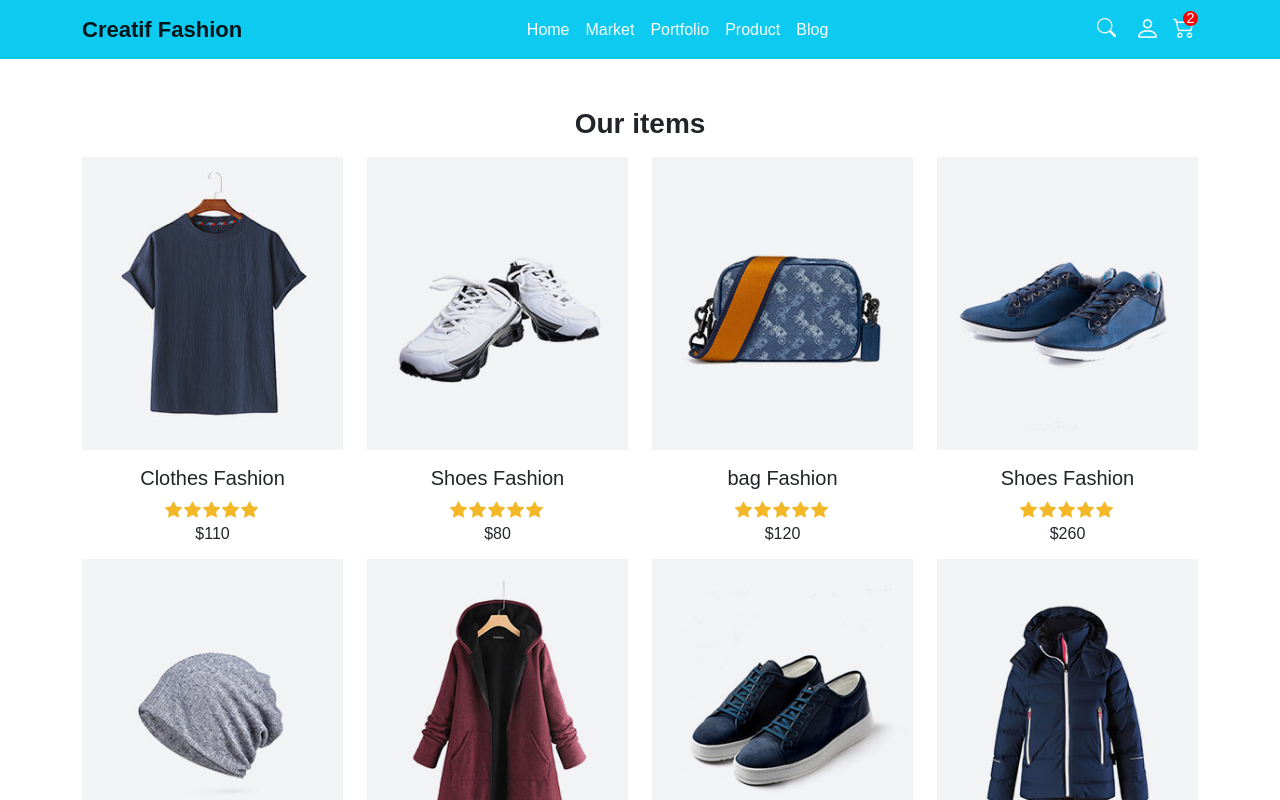
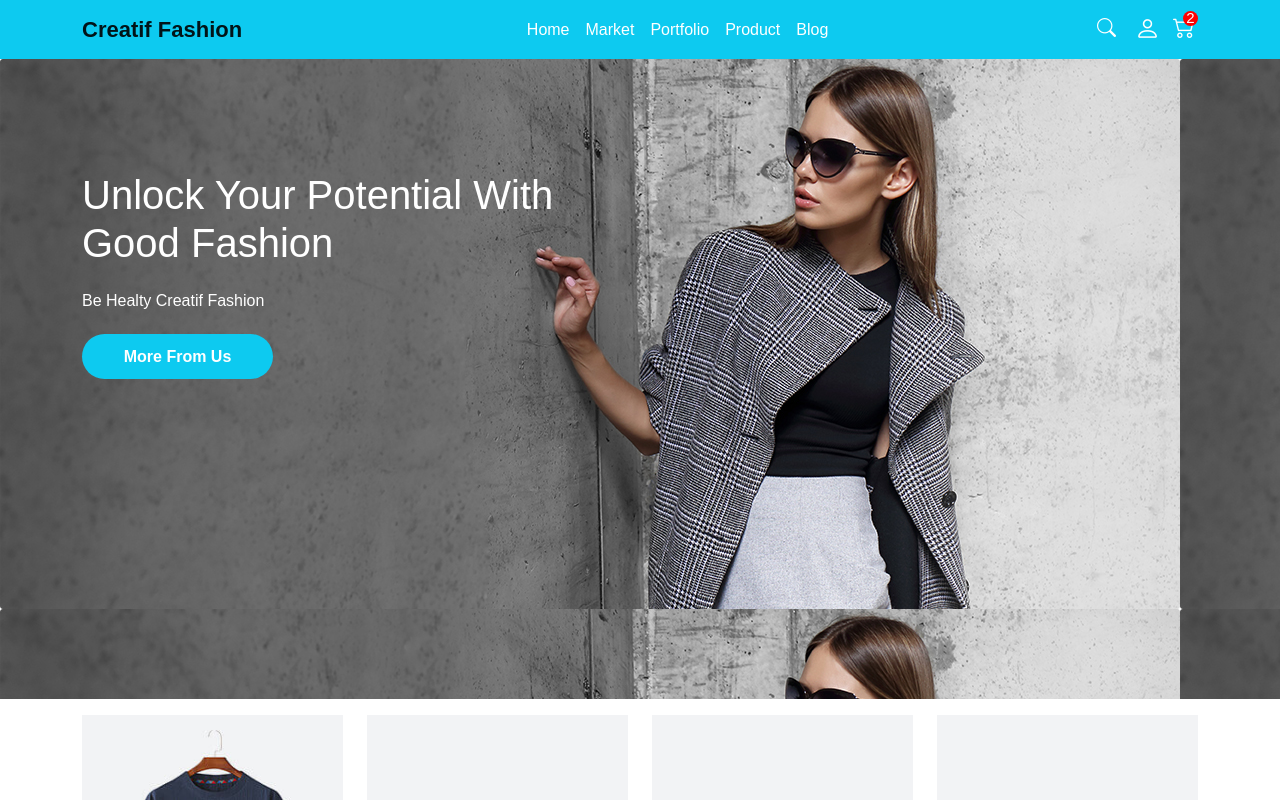
Before and after one commit to Chndrafajar/react-Ecommerce.github.io, a React (Create React App) app: page /market in a window 1280 px wide. Shown: the top 800 px of the page. Built offline with nearby package versions, Linux system fonts and the light colour scheme.

Commit message:
background-img-market

```diff
--- a/src/components/Pages/CartShopping/ProductItem.js
+++ b/src/components/Pages/CartShopping/ProductItem.js
@@ -53,10 +53,22 @@ class ProductItem extends Component {
       );
     });
     return (
-      <Container className=" py-5">
-        <h3 className="center">Our items</h3>
-        <Row className="mt-3">{itemList}</Row>
-      </Container>
+      <div>
+        <div className="center">
+          <Container className="py-5  ">
+            <Row className="py-5">
+              <Col lg={6}>
+                <h1 className="font-wight-bold py-3  ">Unlock Your Potential With Good Fashion </h1>
+                <h6>Be Healty Creatif Fashion</h6>
+                <button className="btn1 mt-3">More From Us</button>
+              </Col>
+            </Row>
+          </Container>
+        </div>
+        <Container>
+          <Row className="mt-3">{itemList}</Row>
+        </Container>
+      </div>
     );
   }
 }
--- a/src/components/Pages/CartShopping/productItem.css
+++ b/src/components/Pages/CartShopping/productItem.css
@@ -1,6 +1,12 @@
 .center {
-  text-align: center;
-  font-weight: 600;
+  background-image: url(../../Img/banner/2.jpg);
+
+  height: 80vh;
+}
+.center h3,
+h1,
+h6 {
+  color: white;
 }
 
 .cartShoppingItem {
--- a/src/components/Pages/ShoppingCart/ShoppingCart.js
+++ b/src/components/Pages/ShoppingCart/ShoppingCart.js
@@ -5,11 +5,13 @@ import { Container, Button } from "react-bootstrap";
 import "./cart.css";
 import { removeItem, addQuantity, subtractQuantity } from "../../actions/cartActions";
 import Recipe from "../Recipe/Recipe";
+import swal from "sweetalert";
 
 class ShoppingCart extends Component {
   //to remove the item completely
   handleRemove = (id) => {
     this.props.removeItem(id);
+    swal("Success!", "Successfully Removed Product From Cart!", "warning");
   };
   //to add the quantity
   handleAddQuantity = (id) => {
```
